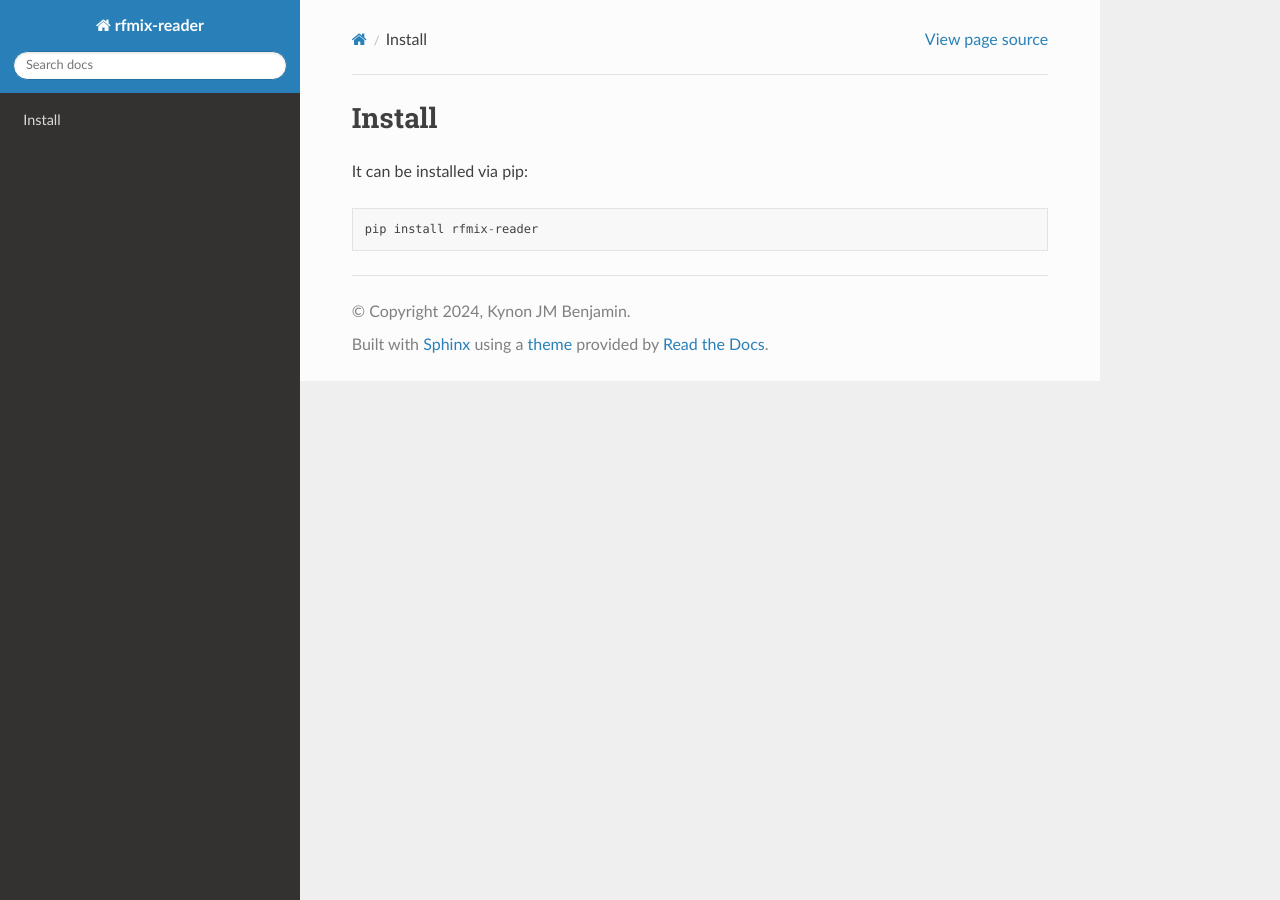
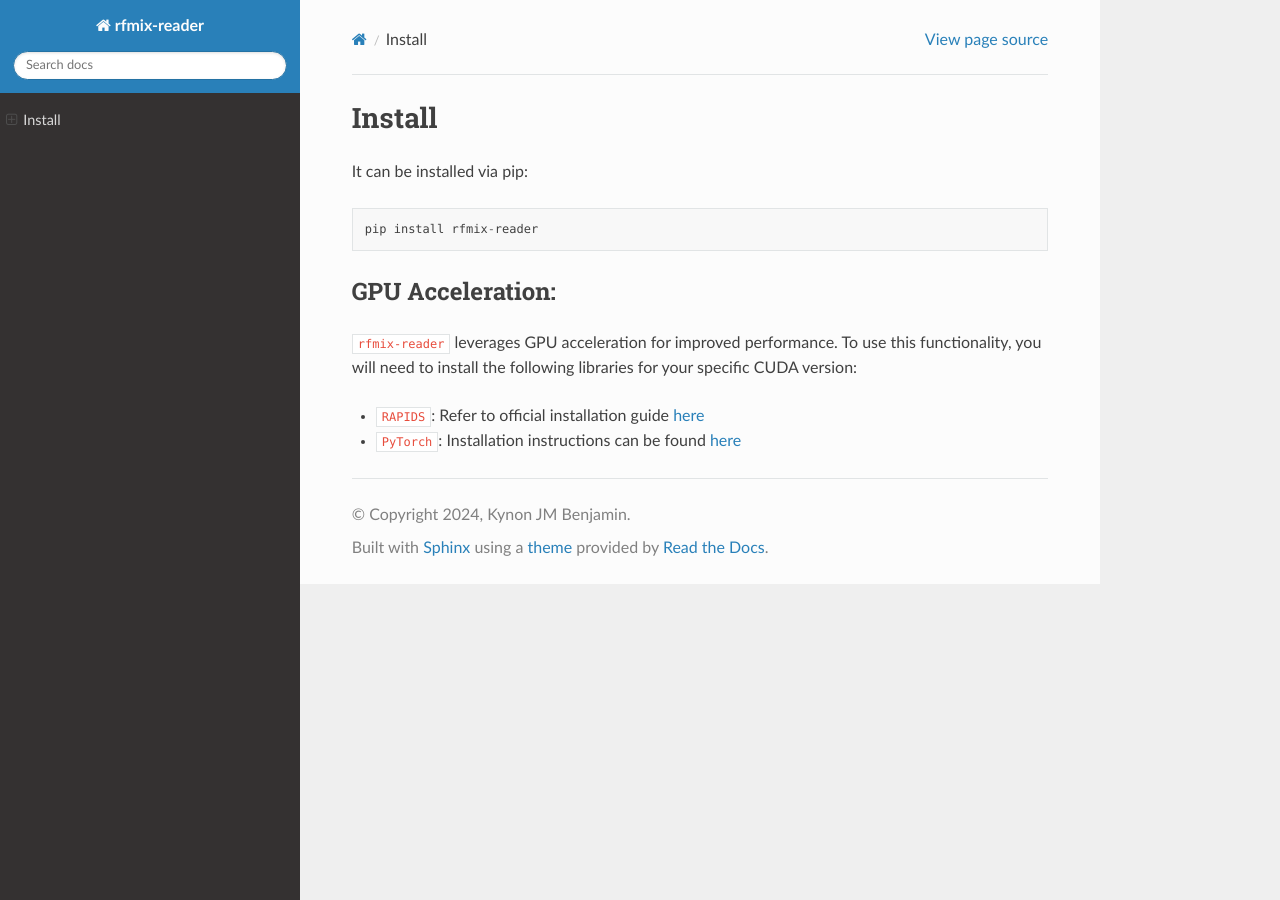
Before and after one commit to heart-gen/rfmix_reader, a Sphinx documentation site: the page built from docs/install.rst, in a window 1280 px wide. Built offline with Sphinx 7.4.7 and the Read the Docs theme 2.0.0, drawn with Linux system fonts in a browser that asks for light colours.

Commit message:
adding information on GPU libraries to install

```diff
--- a/docs/install.rst
+++ b/docs/install.rst
@@ -5,3 +5,14 @@ Install
 It can be installed via pip::
 
   pip install rfmix-reader
+
+
+GPU Acceleration:
+-----------------
+
+``rfmix-reader`` leverages GPU acceleration for improved performance. To use this
+functionality, you will need to install the following libraries for your specific
+CUDA version:
+
+- ``RAPIDS``: Refer to official installation guide `here <https://docs.rapids.ai/install>`_
+- ``PyTorch``: Installation instructions can be found `here <https://pytorch.org/>`_
```
